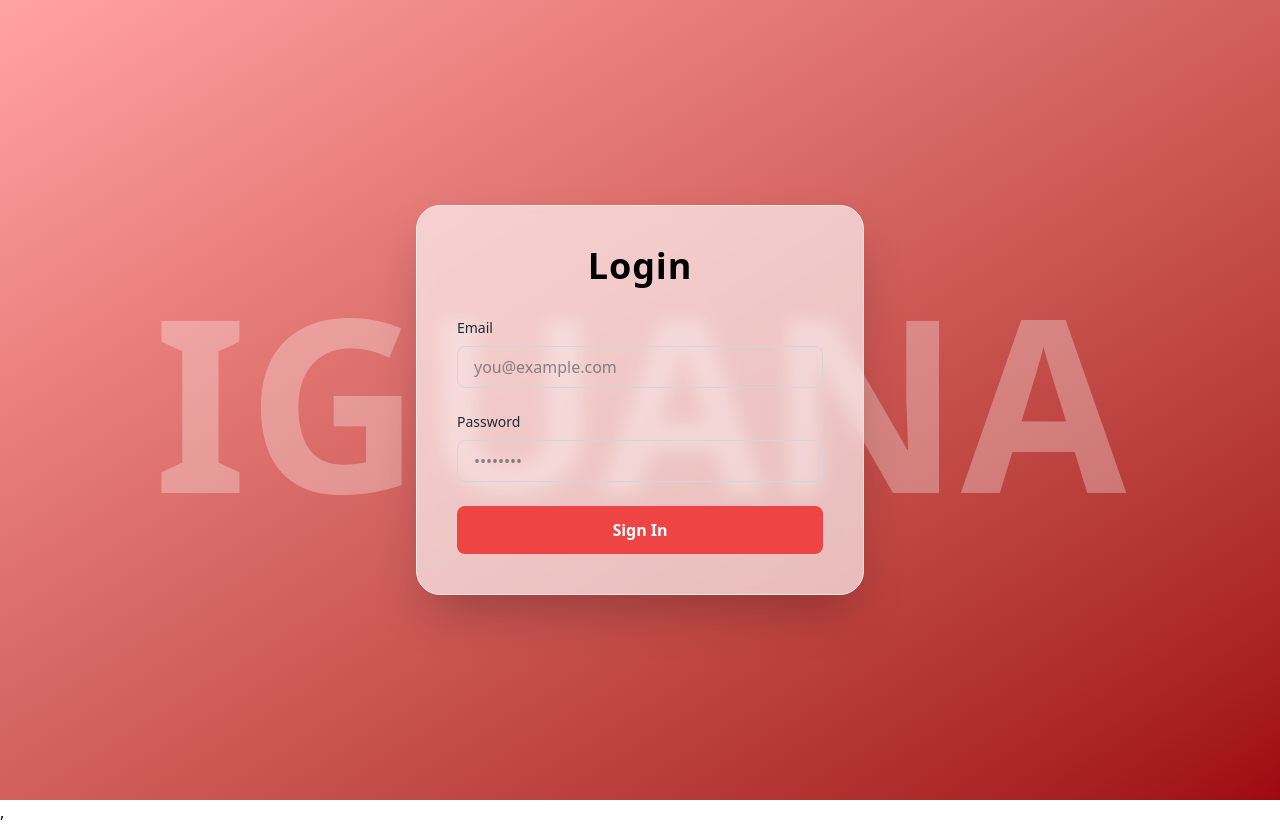
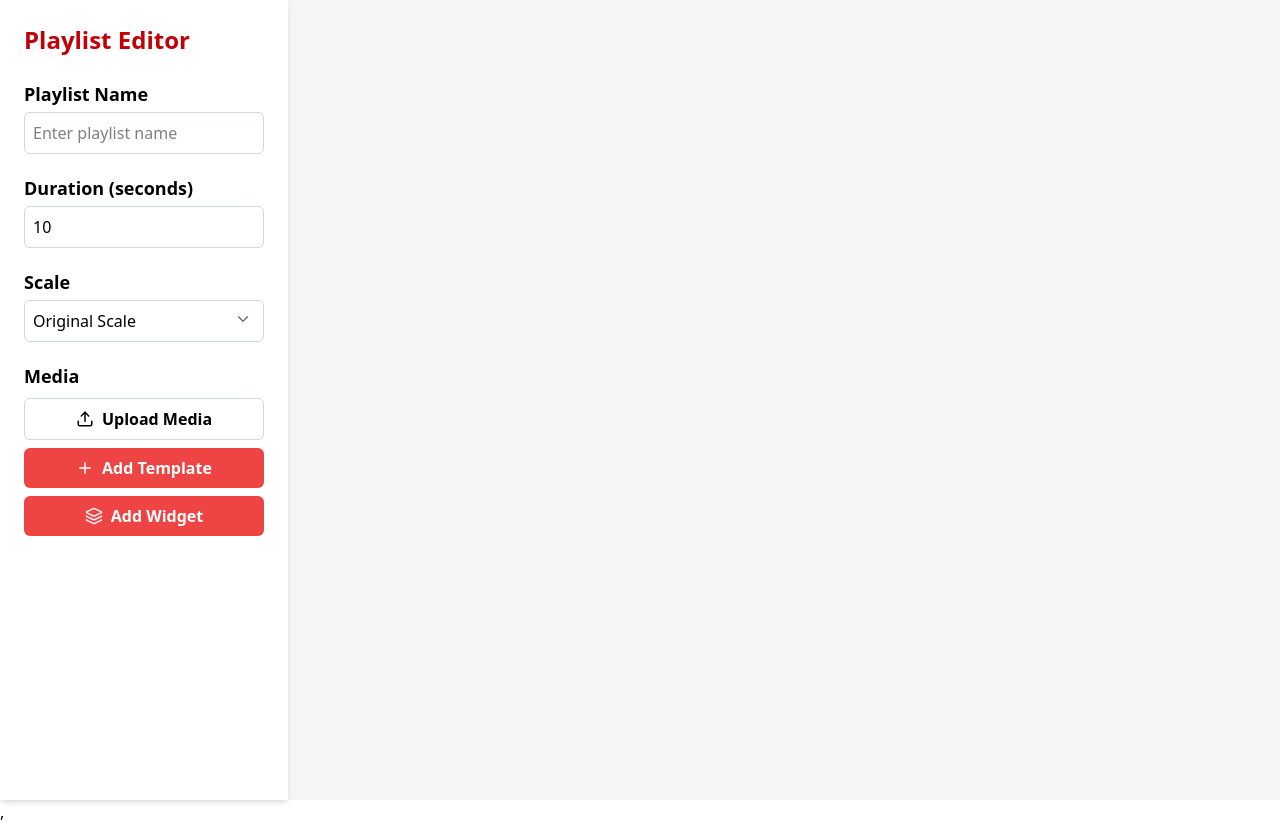
Before and after one commit to devibrant-team/remote-screen-dashboard, a React (Vite) app: page / in a window 1280 px wide. Built offline with nearby package versions, Linux system fonts and the light colour scheme.

Commit message:
folders for playlists

```diff
--- a/package.json
+++ b/package.json
@@ -19,6 +19,7 @@
     "@hookform/resolvers": "^5.2.1",
     "@reduxjs/toolkit": "^2.8.2",
     "@tailwindcss/vite": "^4.1.11",
+    "lucide-react": "^0.536.0",
     "node-machine-id": "^1.1.12",
     "react": "^19.1.0",
     "react-dom": "^19.1.0",
--- a/src/App.tsx
+++ b/src/App.tsx
@@ -3,14 +3,16 @@ import LicenseKey from './../LicenseKey/LicenseKey';
 import { useSelector } from 'react-redux';
 import type { RootState } from '../store';
 import LoginScreen from './Screens/AuthScreens/LoginScreen';
+import PlayList from './Screens/Playlist/Normal/PlayList';
 
 function App() {
   const machineId: string | null = useSelector((state: RootState) => state.machine.machineId);
 
   return (
     <>
-      <LicenseKey />
-     <LoginScreen/>
+      {/* <LicenseKey />
+     <LoginScreen/> */}
+     <PlayList/>
     </>
   );
 }
--- /dev/null
+++ b/src/Components/NormalPlayListComp/Tabbarplaylist.tsx
@@ -0,0 +1,64 @@
+import { Upload, Plus, Layers, ChevronDown } from "lucide-react";
+
+const Tabbarplaylist = () => {
+  return (
+    <div className="flex min-h-screen bg-[var(--white-200)]">
+      {/* Sidebar */}
+      <div className="w-72 bg-[var(--white)] text-[var(--black)] p-6 space-y-6 shadow-md">
+        <h1 className="text-2xl font-bold text-red-700">Playlist Editor</h1>
+
+        <div className="space-y-5">
+          {/* Playlist Name */}
+          <div>
+            <h4 className="text-lg font-semibold">Playlist Name</h4>
+            <input
+              type="text"
+              placeholder="Enter playlist name"
+              className="w-full mt-1 p-2 rounded-md text-black border border-gray-300 focus:ring-2 focus:ring-[var(--mainred)] focus:outline-none"
+            />
+          </div>
+
+          {/* Duration */}
+          <div>
+            <h4 className="text-lg font-semibold">Duration (seconds)</h4>
+            <input
+              type="number"
+              defaultValue={10}
+              className="w-full mt-1 p-2 rounded-md text-black border border-gray-300 focus:ring-2 focus:ring-[var(--mainred)] focus:outline-none"
+            />
+          </div>
+
+          {/* Scale */}
+          <div>
+            <h4 className="text-lg font-semibold mb-1">Scale</h4>
+            <div className="relative">
+              <select className="w-full appearance-none p-2 pr-10 rounded-md text-black border border-gray-300 bg-white focus:ring-2 focus:ring-[var(--mainred)] focus:outline-none">
+                <option>Original Scale</option>
+                <option>Scale to fit</option>
+                <option>Scale Stretch to fit</option>
+                <option>Fit with Blur background</option>
+              </select>
+              <ChevronDown className="absolute top-2.5 right-3 text-gray-500 pointer-events-none" size={18} />
+            </div>
+          </div>
+
+          {/* Media Buttons */}
+          <div>
+            <h4 className="text-lg font-semibold mb-2">Media</h4>
+            <button className="flex items-center justify-center gap-2 w-full bg-[var(--white)] text-[var(--black)] font-semibold py-2 px-4 rounded-md mb-2 border border-gray-300 hover:bg-gray-100 transition">
+              <Upload size={18} /> Upload Media
+            </button>
+            <button className="flex items-center justify-center gap-2 w-full bg-[var(--mainred)] text-[var(--white)] font-semibold py-2 px-4 rounded-md mb-2 hover:bg-red-600 transition">
+              <Plus size={18} /> Add Template
+            </button>
+            <button className="flex items-center justify-center gap-2 w-full bg-[var(--mainred)] text-[var(--white)] font-semibold py-2 px-4 rounded-md hover:bg-red-600 transition">
+              <Layers size={18} /> Add Widget
+            </button>
+          </div>
+        </div>
+      </div>
+    </div>
+  );
+};
+
+export default Tabbarplaylist;
--- /dev/null
+++ b/src/Screens/Playlist/Normal/PlayList.tsx
@@ -0,0 +1,11 @@
+import Tabbarplaylist from "../../../Components/NormalPlayListComp/Tabbarplaylist"
+
+const PlayList = () => {
+  return (
+    <div>
+        <Tabbarplaylist/>
+    </div>
+  )
+}
+
+export default PlayList
```
Also changed, not shown: src/Screens/Playlist/Interactive/InteractivePlaylist.tsx (added), 1 other file (tests, documents, lock files or other folders).
